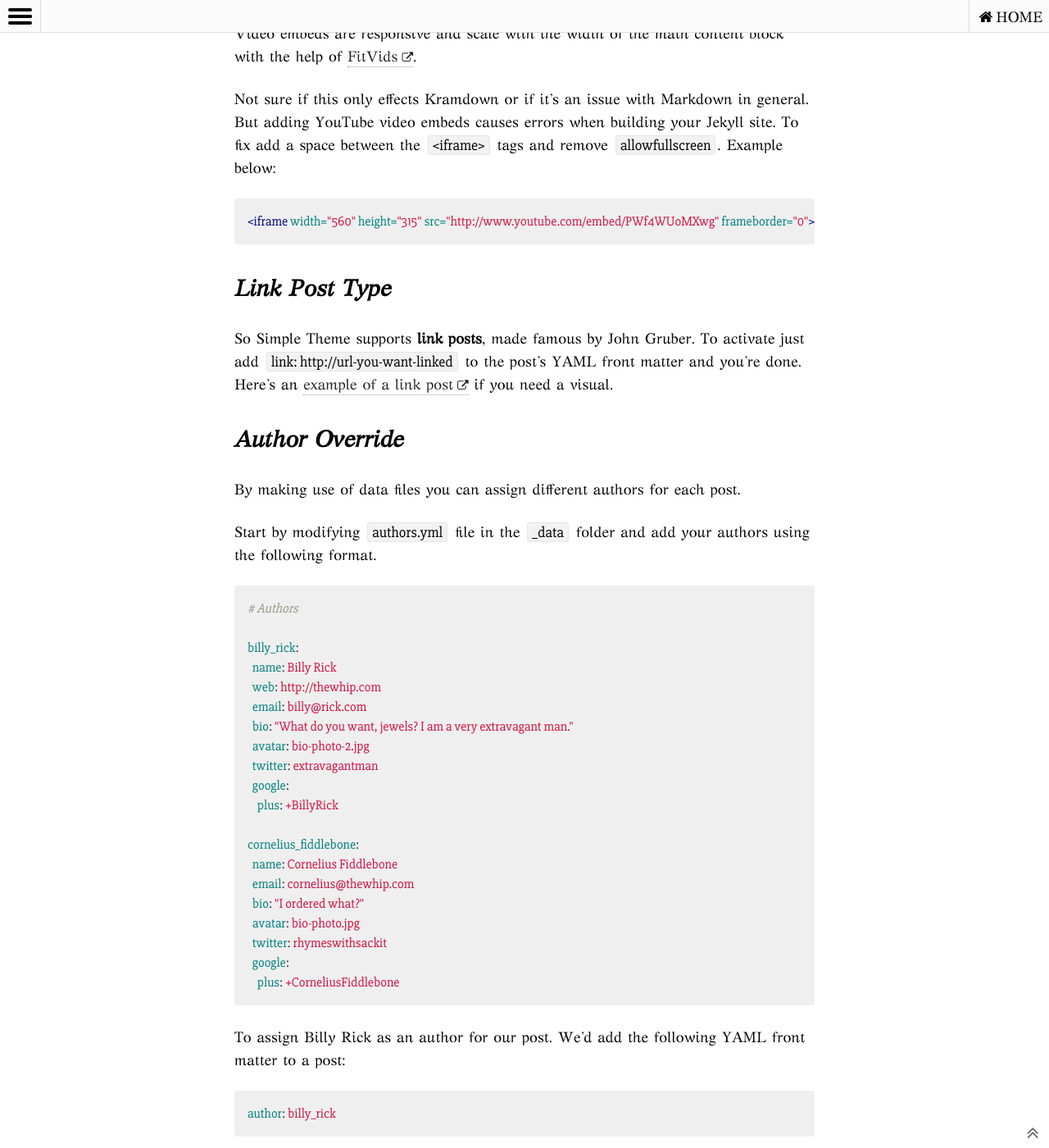
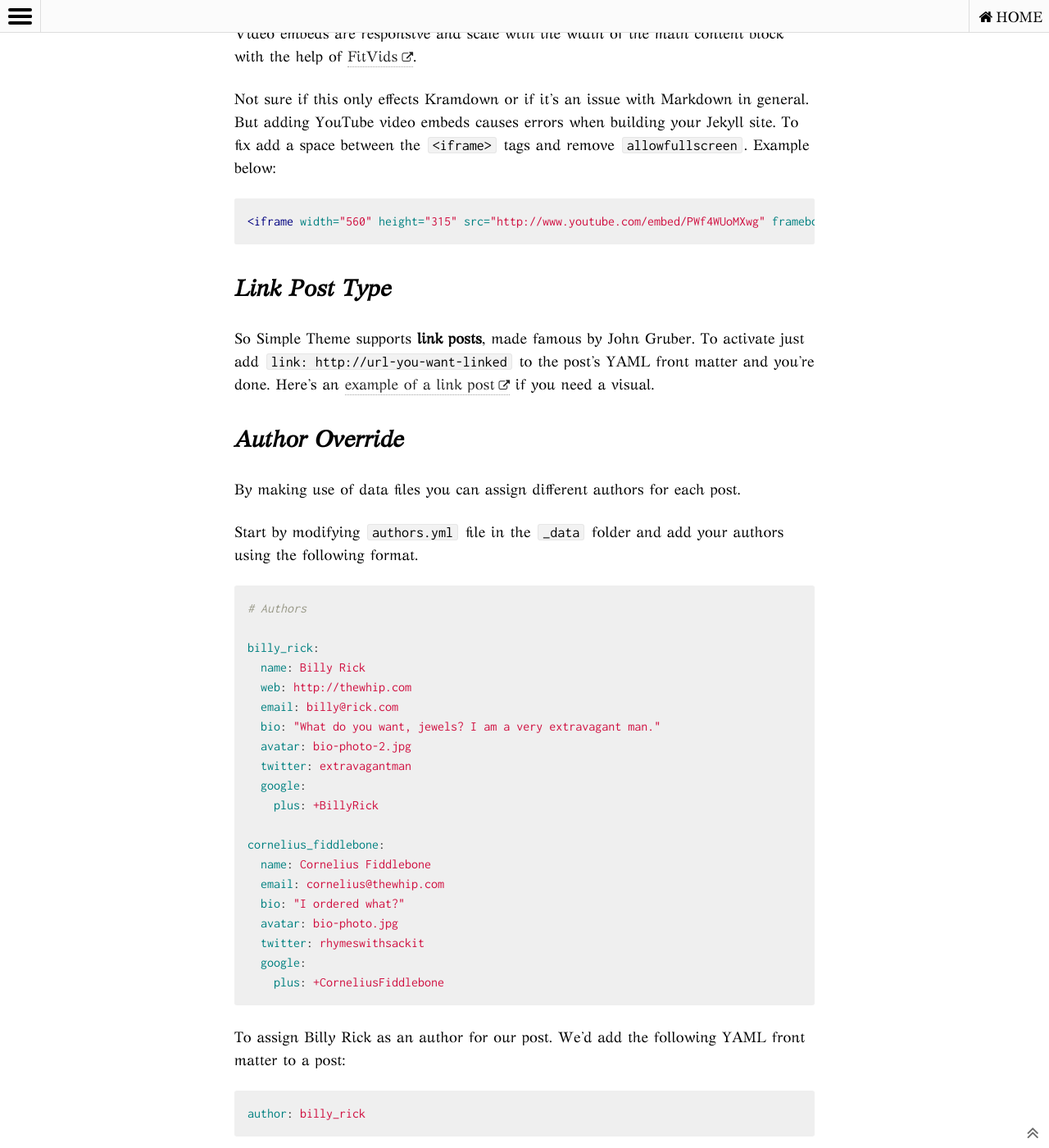
Before and after one commit to TheMicronaut/micronaut-theme, a Jekyll site: the page built from theme-setup/index.md, in a window 1280 px wide and 1400 px high, scrolled down 6991 px. Shown: the whole window at 82% size. Built offline with Jekyll 4.4.1, drawn with Linux system fonts in a browser that asks for light colours; nearby versions of some CDN libraries; formulas are drawn with MathJax 3; some of the changed text lies outside the part shown.

Commit message:
update default fonts for code and central-quote

```diff
--- a/_includes/head.html
+++ b/_includes/head.html
@@ -24,8 +24,9 @@
 <!-- For all browsers -->
 <link rel="stylesheet" href="{{ site.baseurl }}/assets/css/main.css">
 <!-- Webfonts -->
-<link href='http://fonts.googleapis.com/css?family=Philosopher:400,700,400italic,700italic' rel='stylesheet' type='text/css'>
-<link href="http://fonts.googleapis.com/css?family=Slabo+27px" rel="stylesheet">
+<link href='https://fonts.googleapis.com/css?family=Philosopher:400,700,400italic,700italic' rel='stylesheet' type='text/css'>
+<link href="https://fonts.googleapis.com/css?family=Inconsolata:400,700" rel="stylesheet">
+<link href="https://fonts.googleapis.com/css?family=Alegreya:400i" rel="stylesheet">
 
 <meta http-equiv="cleartype" content="on">
 
--- a/_sass/_variables.scss
+++ b/_sass/_variables.scss
@@ -6,8 +6,8 @@
 $quote-font               : 'truetypewriter_polyglottRg', 'gfs-artemisia_bolditalic', 'gfs-artemisia_regular', cursive;
 $alt-font                 : 'Philosopher', 'gfs-artemisia_regular', sans-serif;
 $capital-font             : 'zallman_capsregular', 'gfs-artemisia_regular', sans-serif;
-$code-font                : 'Slabo 27px', serif;
-$central-quote-font       : $heading-font;
+$code-font                : 'Inconsolata', monospace;
+$central-quote-font       : 'Alegreya', 'gfs-artemisia_italic', 'gfs-artemisia_regular', sans-serif;
 $imagecredit-font         : $heading-font;
 $figcaption-font          : $base-font;
 
```
